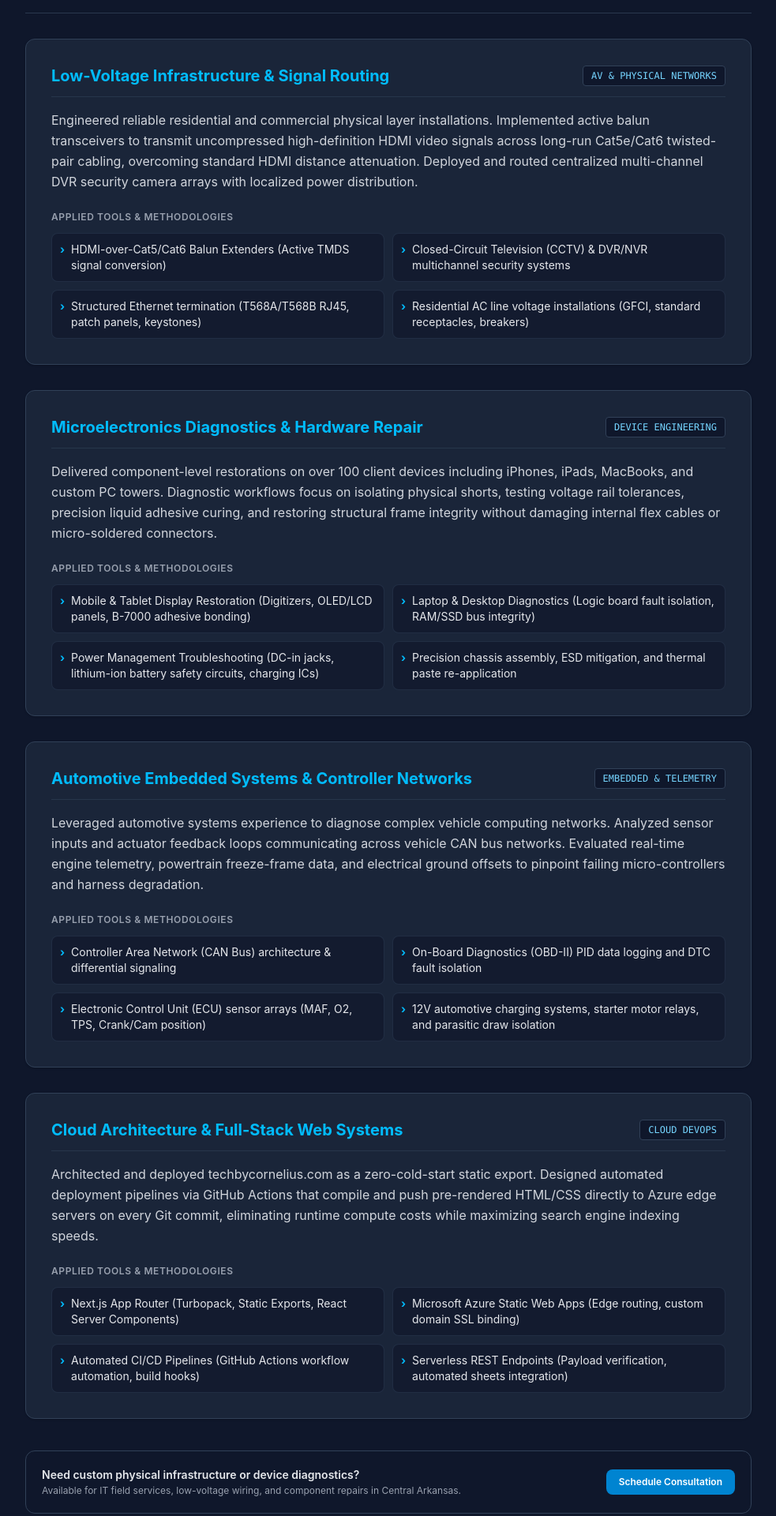
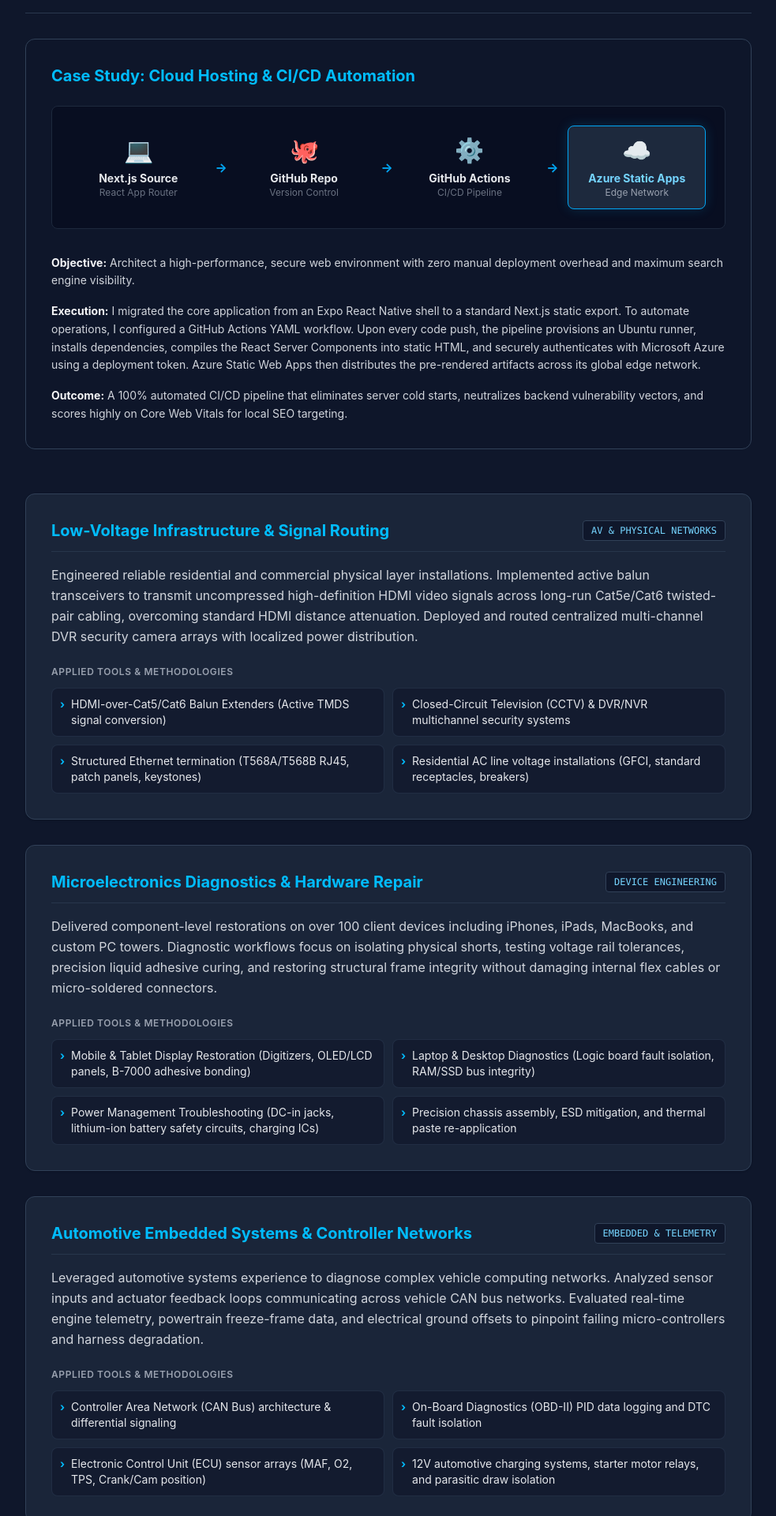
Before and after one commit to gatekeeper501/Tech, a Next.js app: page /architecture in a window 1280 px wide. Shown: the part 460-2380 px from the top of the page at 79% size, without its empty margins (148-1131 px from the left). Built offline with nearby package versions, Linux system fonts and the light colour scheme.

Commit message:
feat: add IT support case studies and cloud architecture diagrams for hiring managers

```diff
--- a/app/repair/page.js
+++ b/app/repair/page.js
@@ -1,4 +1,5 @@
 import RepairForm from '../../components/RepairForm';
+import SupportMethodology from '../../components/SupportMethodology';
 
 export const metadata = {
   title: 'Computer & Device Repair Services | Little Rock & Central Arkansas',
@@ -6,5 +7,13 @@
 };
 
 export default function RepairPage() {
-  return <RepairForm />;
+  return (
+    <div className="flex flex-col">
+      {/* 1. The original repair intake form */}
+      <RepairForm />
+
+      {/* 2. The newly mounted troubleshooting methodology and case study */}
+      <SupportMethodology />
+    </div>
+  );
 }
--- a/components/Architecture.js
+++ b/components/Architecture.js
@@ -64,6 +64,58 @@
           </p>
         </div>
 
+        {/* --- NEW: Cloud Architecture Diagram & Case Study --- */}
+        <div className="mb-14 bg-slate-900/50 border border-slate-700 rounded-xl p-6 md:p-8">
+          <h3 className="text-xl font-bold text-sky-400 mb-6">Case Study: Cloud Hosting &amp; CI/CD Automation</h3>
+
+          {/* Visual Diagram */}
+          <div className="flex flex-col md:flex-row items-center justify-between gap-3 text-center mb-8 bg-slate-950/50 p-6 rounded-lg border border-slate-800">
+            <div className="w-full md:w-1/4">
+              <div className="text-3xl mb-2">💻</div>
+              <div className="font-bold text-gray-200 text-sm">Next.js Source</div>
+              <div className="text-xs text-gray-500">React App Router</div>
+            </div>
+            <div className="text-sky-500 font-bold hidden md:block">→</div>
+            <div className="text-sky-500 font-bold md:hidden">↓</div>
+
+            <div className="w-full md:w-1/4">
+              <div className="text-3xl mb-2">🐙</div>
+              <div className="font-bold text-gray-200 text-sm">GitHub Repo</div>
+              <div className="text-xs text-gray-500">Version Control</div>
+            </div>
+            <div className="text-sky-500 font-bold hidden md:block">→</div>
+            <div className="text-sky-500 font-bold md:hidden">↓</div>
+
+            <div className="w-full md:w-1/4">
+              <div className="text-3xl mb-2">⚙️</div>
+              <div className="font-bold text-gray-200 text-sm">GitHub Actions</div>
+              <div className="text-xs text-gray-500">CI/CD Pipeline</div>
+            </div>
+            <div className="text-sky-500 font-bold hidden md:block">→</div>
+            <div className="text-sky-500 font-bold md:hidden">↓</div>
+
+            <div className="w-full md:w-1/4 bg-slate-800 border-sky-500 border p-3 rounded-lg shadow-[0_0_15px_rgba(14,165,233,0.2)]">
+              <div className="text-3xl mb-2">☁️</div>
+              <div className="font-bold text-sky-300 text-sm">Azure Static Apps</div>
+              <div className="text-xs text-gray-400">Edge Network</div>
+            </div>
+          </div>
+
+          {/* Case Study Writeup */}
+          <div className="space-y-4 text-sm text-gray-300 leading-relaxed">
+            <p>
+              <strong className="text-gray-100">Objective:</strong> Architect a high-performance, secure web environment with zero manual deployment overhead and maximum search engine visibility.
+            </p>
+            <p>
+              <strong className="text-gray-100">Execution:</strong> I migrated the core application from an Expo React Native shell to a standard Next.js static export. To automate operations, I configured a GitHub Actions YAML workflow. Upon every code push, the pipeline provisions an Ubuntu runner, installs dependencies, compiles the React Server Components into static HTML, and securely authenticates with Microsoft Azure using a deployment token. Azure Static Web Apps then distributes the pre-rendered artifacts across its global edge network.
+            </p>
+            <p>
+              <strong className="text-gray-100">Outcome:</strong> A 100% automated CI/CD pipeline that eliminates server cold starts, neutralizes backend vulnerability vectors, and scores highly on Core Web Vitals for local SEO targeting.
+            </p>
+          </div>
+        </div>
+        {/* --- END NEW --- */}
+
         {/* Engineering Pillars Grid */}
         <div className="space-y-8">
           {domains.map((item, idx) => (
@@ -103,25 +155,6 @@
             </div>
           ))}
         </div>
-
-        {/* Applied Engineering Verification Bar */}
-        <div className="mt-10 p-5 rounded-xl bg-slate-900/80 border border-slate-700 flex flex-col sm:flex-row items-center justify-between gap-4 text-center sm:text-left">
-          <div>
-            <p className="text-sm font-semibold text-gray-200">
-              Need custom physical infrastructure or device diagnostics?
-            </p>
-            <p className="text-xs text-gray-400 mt-0.5">
-              Available for IT field services, low-voltage wiring, and component repairs in Central Arkansas.
-            </p>
-          </div>
-          <a
-            href="/contact"
-            className="shrink-0 px-4 py-2 bg-sky-600 hover:bg-sky-500 text-white text-xs font-semibold rounded-lg transition-colors"
-          >
-            Schedule Consultation
-          </a>
-        </div>
-
       </div>
     </section>
   );
--- /dev/null
+++ b/components/SupportMethodology.js
@@ -0,0 +1,77 @@
+export default function SupportMethodology() {
+  return (
+    <section className="py-12 border-t border-slate-800 bg-slate-900">
+      <div className="w-full max-w-[960px] mx-auto px-5">
+
+        <h2 className="text-2xl sm:text-3xl font-bold text-gray-100 tracking-tight mb-8">
+          🖥️ Support Philosophy &amp; Troubleshooting Methodology
+        </h2>
+
+        <div className="grid grid-cols-1 md:grid-cols-2 gap-8">
+
+          {/* Ticketing & Support Framework */}
+          <div>
+            <h3 className="text-lg font-bold text-sky-400 mb-4 border-b border-slate-700 pb-2">
+              Tier-1 Incident Response
+            </h3>
+            <p className="text-sm text-gray-300 leading-relaxed mb-4">
+              Effective IT support requires bridging the gap between technical infrastructure and end-user frustration. Drawing from extensive high-volume customer service and POS retail experience, I approach troubleshooting through a strict four-step framework:
+            </p>
+            <ul className="space-y-4 text-sm text-gray-200">
+              <li className="flex gap-3 items-start">
+                <span className="flex items-center justify-center w-6 h-6 rounded bg-sky-900 text-sky-300 font-mono font-bold text-xs shrink-0">1</span>
+                <div>
+                  <strong className="text-gray-100 block">Intake &amp; De-escalation</strong>
+                  <span className="text-gray-400">Actively listen to the user, translate their symptoms into technical parameters without using alienating jargon, and manage expectations.</span>
+                </div>
+              </li>
+              <li className="flex gap-3 items-start">
+                <span className="flex items-center justify-center w-6 h-6 rounded bg-sky-900 text-sky-300 font-mono font-bold text-xs shrink-0">2</span>
+                <div>
+                  <strong className="text-gray-100 block">Layer 1 Isolation</strong>
+                  <span className="text-gray-400">Verify physical connections, power states, and basic configurations before escalating to complex network or registry faults.</span>
+                </div>
+              </li>
+              <li className="flex gap-3 items-start">
+                <span className="flex items-center justify-center w-6 h-6 rounded bg-sky-900 text-sky-300 font-mono font-bold text-xs shrink-0">3</span>
+                <div>
+                  <strong className="text-gray-100 block">Execution &amp; Testing</strong>
+                  <span className="text-gray-400">Apply the fix and verify directly with the user that the primary workflow is restored.</span>
+                </div>
+              </li>
+              <li className="flex gap-3 items-start">
+                <span className="flex items-center justify-center w-6 h-6 rounded bg-sky-900 text-sky-300 font-mono font-bold text-xs shrink-0">4</span>
+                <div>
+                  <strong className="text-gray-100 block">Documentation</strong>
+                  <span className="text-gray-400">Log the root cause and resolution steps to establish a knowledge base for future incidents.</span>
+                </div>
+              </li>
+            </ul>
+          </div>
+
+          {/* Hardware Case Study */}
+          <div className="bg-slate-800/80 border border-slate-700 rounded-xl p-6">
+            <h3 className="text-lg font-bold text-sky-400 mb-4">
+              Case Study: Field Infrastructure &amp; A/V Routing
+            </h3>
+            <div className="space-y-4 text-sm text-gray-300 leading-relaxed">
+              <p>
+                <strong className="text-gray-100 block">The Problem:</strong>
+                A client required a centralized DVR security system to route high-definition video feeds to remote displays across the building. Standard HDMI cables suffered from severe signal degradation and distance attenuation.
+              </p>
+              <p>
+                <strong className="text-gray-100 block">The Troubleshooting Process:</strong>
+                I tested the signal drop-off and evaluated active vs. passive extension solutions. I opted to implement J-Tech Digital HDMI-over-Ethernet balun transceivers. I pulled and terminated Cat5e/Cat6 twisted-pair cabling with T568B RJ45 ends, allowing the active TMDS signal to run cleanly over the network lines.
+              </p>
+              <p>
+                <strong className="text-gray-100 block">The Resolution:</strong>
+                The conversion successfully bypassed the distance limitations of standard HDMI. I then configured the DVR network settings to allow secure, remote IP access, delivering a latency-free, localized 1080p video routing system.
+              </p>
+            </div>
+          </div>
+
+        </div>
+      </div>
+    </section>
+  );
+}
```
